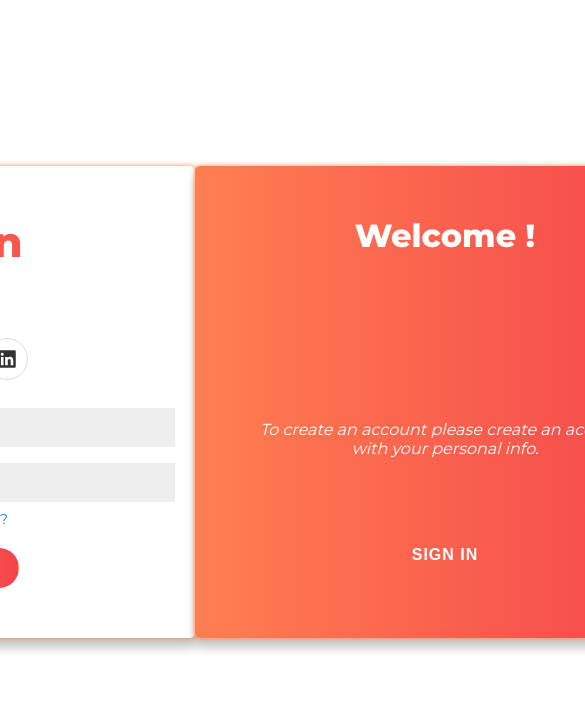
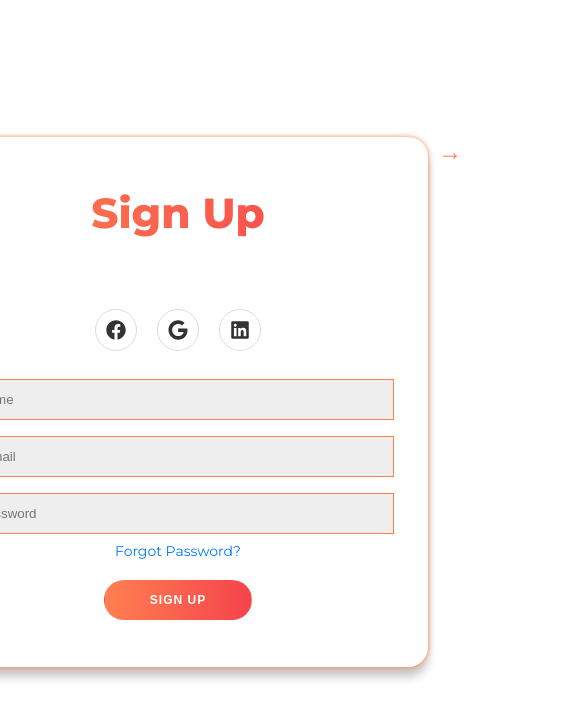
Before and after one commit to ZahraZellazi/Login_Interface, a React (Vite) app: page / in a window 390 px wide. Shown: the top 718 px of the page, 585 px wide, since content can reach past the window. Built offline with nearby package versions, Linux system fonts and the light colour scheme.

Commit message:
responsive_interfaces

```diff
--- a/src/App.jsx
+++ b/src/App.jsx
@@ -4,7 +4,7 @@ import SignUp from './SignUp'
 function App() {
   return (
      <div>
-      <SignIn/>
+      <SignUp/>
       </div>
   )
 }
--- a/src/SignIn.css
+++ b/src/SignIn.css
@@ -13,11 +13,18 @@ body {
   height: 100vh;
   margin: -20px 0 50px;
 }
-
+.form-containerI {
+  display: flex;
+  flex-direction: column;
+  align-items: center;
+  justify-content: center;
+  width: 100%;
+}
 .containerI, .containerII {
   box-shadow: 0 0px 5px coral, 0 10px 10px rgba(0, 0, 0, 0.22);
   padding: 50px;
   width: 400px;
+  height: 430px;
   max-width: 100%;
   text-align: center;
 }
@@ -163,3 +170,20 @@ body {
 .buttonII:active {
   transform: scale(0.95);
 }
+@media screen and (max-width: 1000px) {
+  .containerII {
+    display: none;
+  }
+
+  .containerI {
+    border-radius: 20px;
+  }
+
+  .wrapperI::after {
+    content: '→';
+    font-size: 24px;
+    color: coral;
+    display: inline-block;
+    margin-left: 10px;
+  }
+}
--- a/src/SignIn.jsx
+++ b/src/SignIn.jsx
@@ -20,7 +20,7 @@ const SignIn = () => {
       </div>
     </div>
     <div className="containerII">
-        <div className="titleII">Welcome !</div>
+        <div className="titleII">Hello New Friend !</div>
         <p className='paragII'> To create an account please create an account with your personal info.</p>
         <button className="buttonII">Sign In</button>
       </div>
--- a/src/SignUp.css
+++ b/src/SignUp.css
@@ -14,11 +14,19 @@ body {
 .wrapperU {
   display: flex;
 }
+.form-containerU {
+  display: flex;
+  flex-direction: column;
+  align-items: center;
+  justify-content: center;
+  width: 100%;
+}
 
 .containerU, .containerUU {
   box-shadow: 0 0px 5px coral, 0 10px 10px rgba(0, 0, 0, 0.22);
   padding: 50px;
   width: 400px;
+  height: 430px;
   max-width: 100%;
   text-align: center;
 }
@@ -164,3 +172,20 @@ body {
 .buttonUU:active {
   transform: scale(0.95);
 }
+@media screen and (max-width: 1000px) {
+  .containerUU {
+    display: none;
+  }
+
+  .containerU {
+    border-radius: 20px;
+  }
+
+  .wrapperU::after {
+    content: '→';
+    font-size: 24px;
+    color: coral;
+    display: inline-block;
+    margin-left: 10px;
+  }
+}
--- a/src/SignUp.jsx
+++ b/src/SignUp.jsx
@@ -21,7 +21,7 @@ function SignUp() {
       </div>
     </div>
     <div className="containerUU">
-        <div className="titleUU">Have An Account !</div>
+        <div className="titleUU">Welcome Back!</div>
         <p className='paragUU'> To connected with us please login with your personal info.</p>
         <button className="buttonUU">Sign In</button>
       </div>
```
